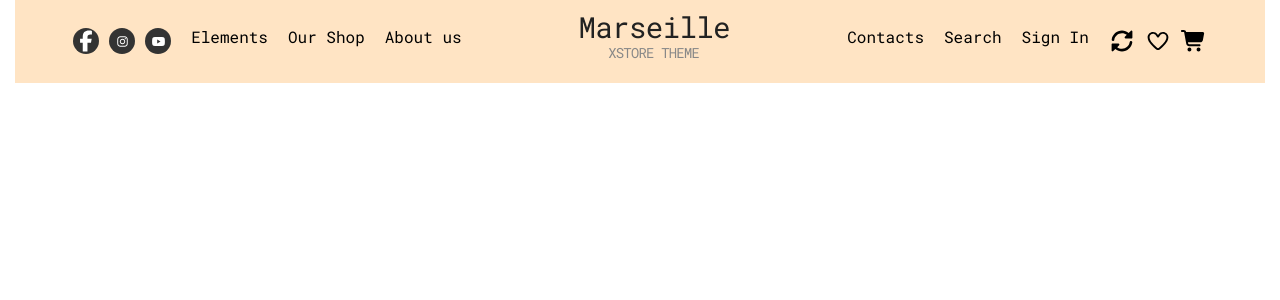
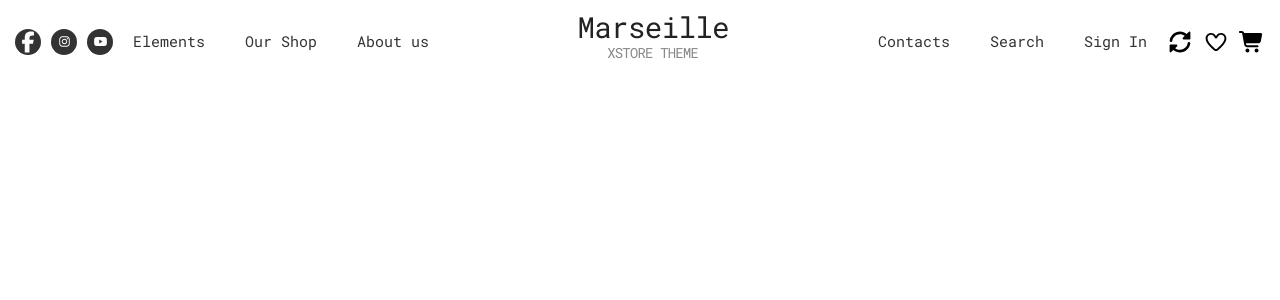
Before and after one commit to NguyenHuuNhan0212/ecommerse-reactjs, a React (Vite) app: page / in a window 1280 px wide. Shown: the top 300 px of the page. Built offline with nearby package versions, Linux system fonts and the light colour scheme.

Commit message:
update header

```diff
--- a/src/App.jsx
+++ b/src/App.jsx
@@ -6,9 +6,7 @@ import MyButton from '@components/Button/Button';
 function App() {
   return (
     <>
-      <MainLayout>
-        <MyHeader />
-      </MainLayout>
+      <MyHeader />
     </>
   );
 }
--- a/src/Components/Header/Header.jsx
+++ b/src/Components/Header/Header.jsx
@@ -7,9 +7,15 @@ import reloadIcon from '@icons/svgs/reloadIcon.svg';
 import heartIcon from '@icons/svgs/heartIcon.svg';
 import cartIcon from '@icons/svgs/cartIcon.svg';
 function MyHeader() {
-  const { containerBoxIcon, containerMenu, containerBox, containerHeader } =
-    styles;
+  const {
+    container,
+    containerBoxIcon,
+    containerMenu,
+    containerBox,
+    containerHeader
+  } = styles;
   return (
+    <div className={container}>
       <div className={containerHeader}>
         <div className={containerBox}>
           <div className={containerBoxIcon}>
@@ -19,7 +25,9 @@ function MyHeader() {
           </div>
           <div className={containerMenu}>
             {dataMenu.slice(0, 3).map((item, index) => {
-            return <Menu key={index} content={item.content} href={item.href} />;
+              return (
+                <Menu key={index} content={item.content} href={item.href} />
+              );
             })}
           </div>
         </div>
@@ -36,7 +44,9 @@ function MyHeader() {
         <div className={containerBox}>
           <div className={containerMenu}>
             {dataMenu.slice(3, dataMenu.length).map((item, index) => {
-            return <Menu key={index} content={item.content} href={item.href} />;
+              return (
+                <Menu key={index} content={item.content} href={item.href} />
+              );
             })}
           </div>
           <div className={containerBoxIcon}>
@@ -46,6 +56,7 @@ function MyHeader() {
           </div>
         </div>
       </div>
+    </div>
   );
 }
 
--- a/src/Components/Header/style.module.scss
+++ b/src/Components/Header/style.module.scss
@@ -1,11 +1,14 @@
 @use '@styles/mixin.module.scss' as *;
 @use '@styles/variable.module.scss' as *;
+.container {
+  @include flex_box_custom(center, center, 0px);
+}
 .containerHeader {
   display: flex;
+  width: 1250px;
   align-items: center;
-  justify-content: space-around;
+  justify-content: space-between;
   height: 83px;
-  background-color: bisque;
 }
 .containerBoxIcon {
   @include flex_box_custom(center, center, 10px);
@@ -18,10 +21,16 @@
   @include flex_box_custom(center, center, 0px);
 }
 .containerMenu {
-  @include flex_box_custom(center, center, 20px);
+  @include flex_box_custom(center, center, 40px);
 }
 .containerBox {
   @include flex_box_custom(center, center, 20px);
+}
+.menu {
+  font-size: 15px;
+  padding-top: 9px;
+  cursor: pointer;
+  color: $primary_color;
 }
 .menu::after {
   content: '';
```
Lines whose indentation alone changed are shown as unchanged.
